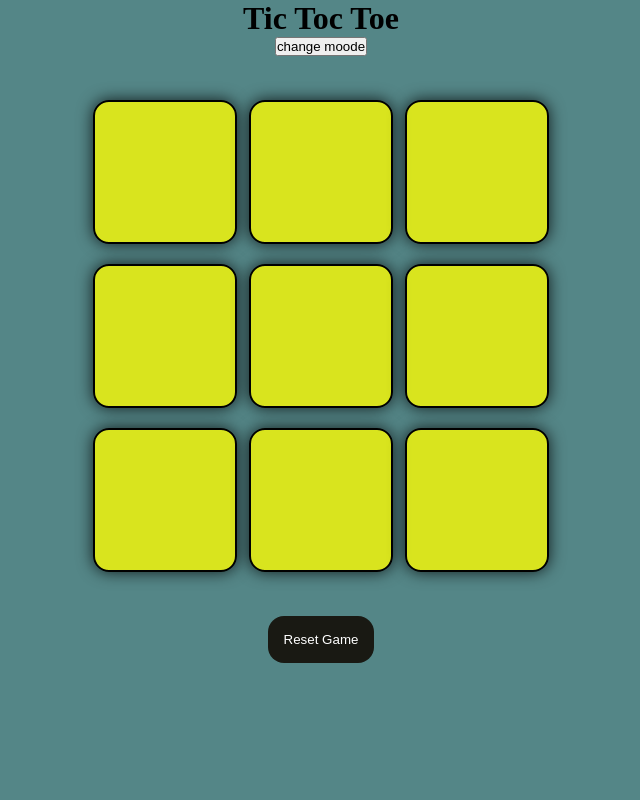
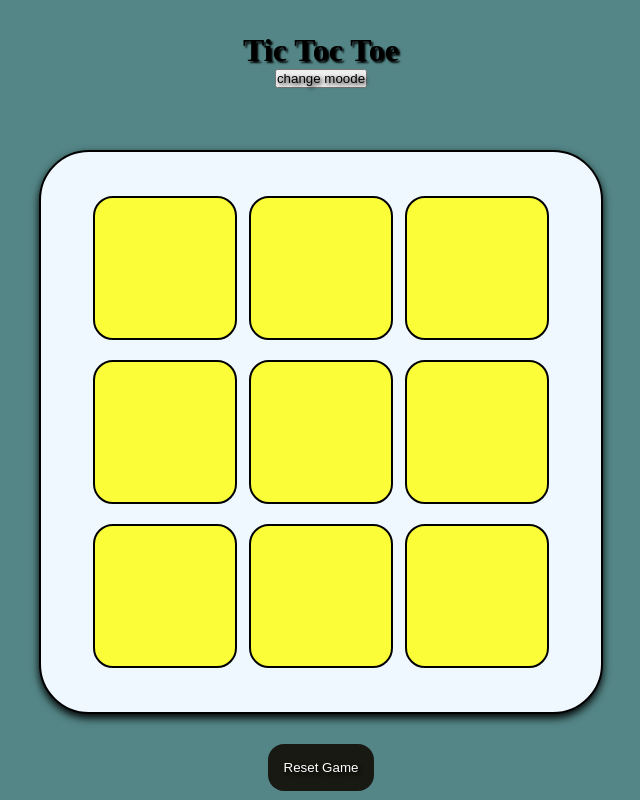
Before and after one commit to malimehul01/TIC-TOC-TOE, a plain HTML site: page index.html in a window 1280 px wide. Shown: the whole page, without its empty margins (319-959 px from the left). Drawn offline with Linux system fonts and the light colour scheme.

Commit message:
Update style.css

```diff
--- a/style.css
+++ b/style.css
@@ -3,7 +3,7 @@
 
     margin:0;
     padding:0;
-
+  text-shadow:2px 2px 4px black ;
 }
 
 body{
@@ -13,6 +13,11 @@ body{
 
 
 }
+h1{
+
+    margin-top:2rem;
+    text-shadow:2px 2px 2px black;
+}
 .main{
 
     height:70vh;
@@ -20,6 +25,7 @@ body{
 
     justify-content:center;
     align-items:center;
+    margin-top:4rem;
 
 
 }
@@ -33,19 +39,32 @@ body{
     align-items:center;
     gap:1.5vmin;
     border-radius:50px;
+    box-shadow: 0px 4px 8px black;
+    padding:40px;
+    border:2px solid black;
+    background-color:aliceblue;
+
 }
 .box{
   height:18vmin;
   width:18vmin;
   border:none;
-  border-radius:1rem;
-  box-shadow:0 0 1rem rgba(0,0, 0, 0.8);
+  border-radius:20px;
+
+
   font-size:8vmin;
   color:#b0413e;
   background-color:rgba(255, 255, 0, 0.776);
   border:2px solid black;
+  transition:all 0.3s ease-in;
 
 }
+.box:hover{
+    box-shadow:0px 4px 8px rgba(0,0, 0, 0.8);
+    transform:scale(1.1);
+}
+
+
 #reset{
 
     padding:1rem;
@@ -53,6 +72,7 @@ body{
     border:none;
     background-color:#191913;
     color: #fff;;
+    margin-top:2rem;
 }
 .newbtn{
 
@@ -79,15 +99,13 @@ p{
     align-items:center;
     flex-direction:column;
     backdrop-filter:blur(50px);
-
-
-
     gap:5rem;
 
 }
 .hide{
 
     display:none;
+
 }
 .blue{
 
@@ -98,13 +116,3 @@ p{
 
     color:black;
 }
-.dark{
-
-    background-color:black;
-    color:white;
-}
-.light{
-
-    background-color:#548687;
-    color:black;
-}
```
